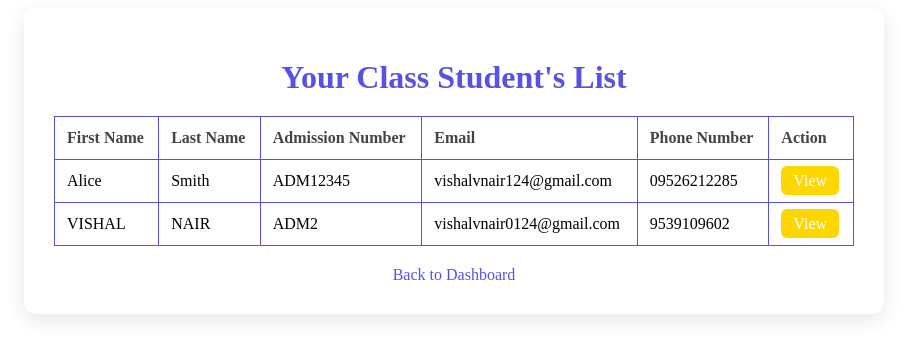
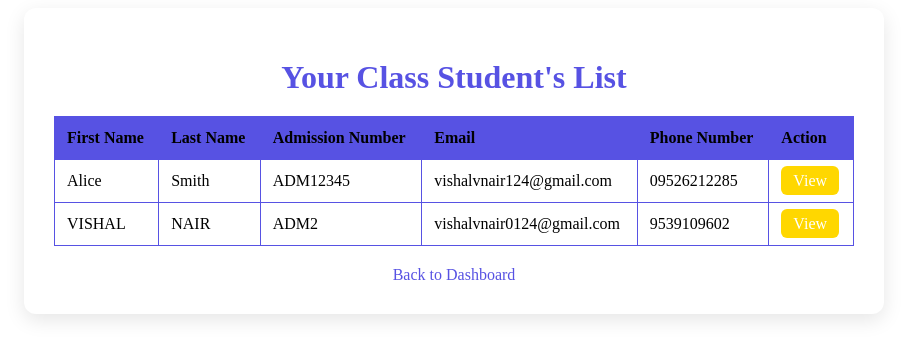
Before and after one commit to vishalvnair124/cms, a PHP site: page /cms/ClassTeacher/students.php in a window 1280 px wide. Shown: the top 359 px of the page, without its empty margins (186-1093 px from the left). Run offline with PHP 8.4, Linux system fonts and the light colour scheme; a user stored in the database is signed in; data comes from the database, SQL or seed files in the repository.

Commit message:
some stlye improvemnt

```diff
--- a/ClassTeacher/students.php
+++ b/ClassTeacher/students.php
@@ -73,8 +73,8 @@ $studentsResult = $studentsStmt->get_result();
         }
 
         th {
-            background-color: #fff;
-            color: #444;
+            background-color: #5752e3;
+            color: #000
         }
 
         tr:hover {
```
Also changed, not shown: ClassTeacher/ViewAttendance.php (+19 -1 lines).
